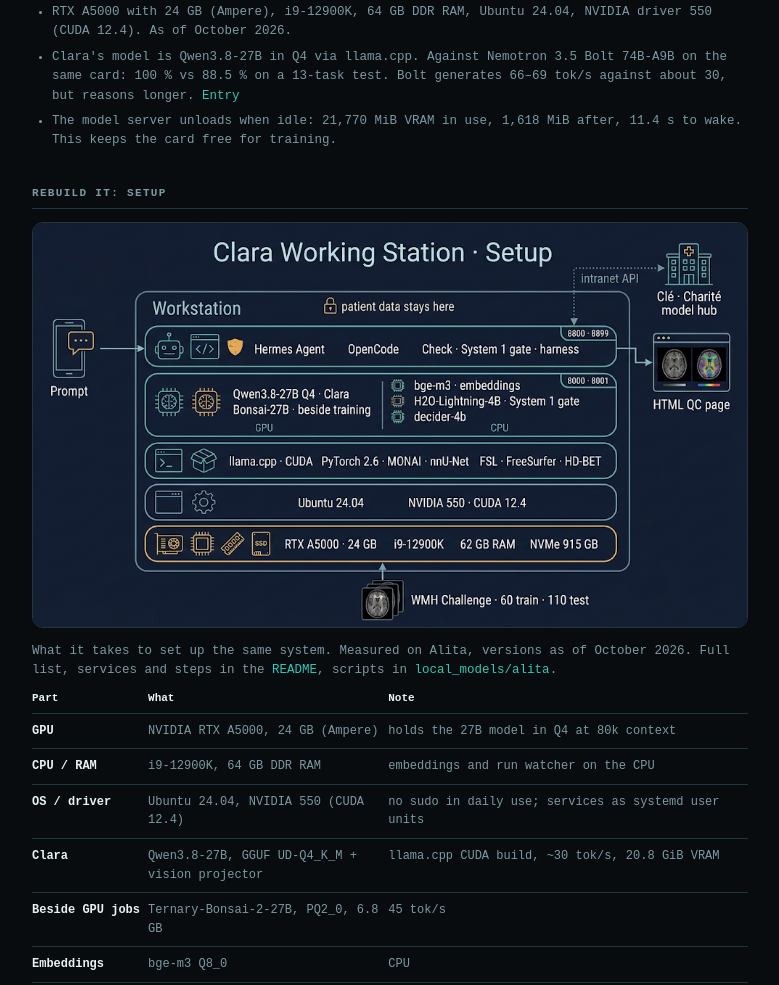
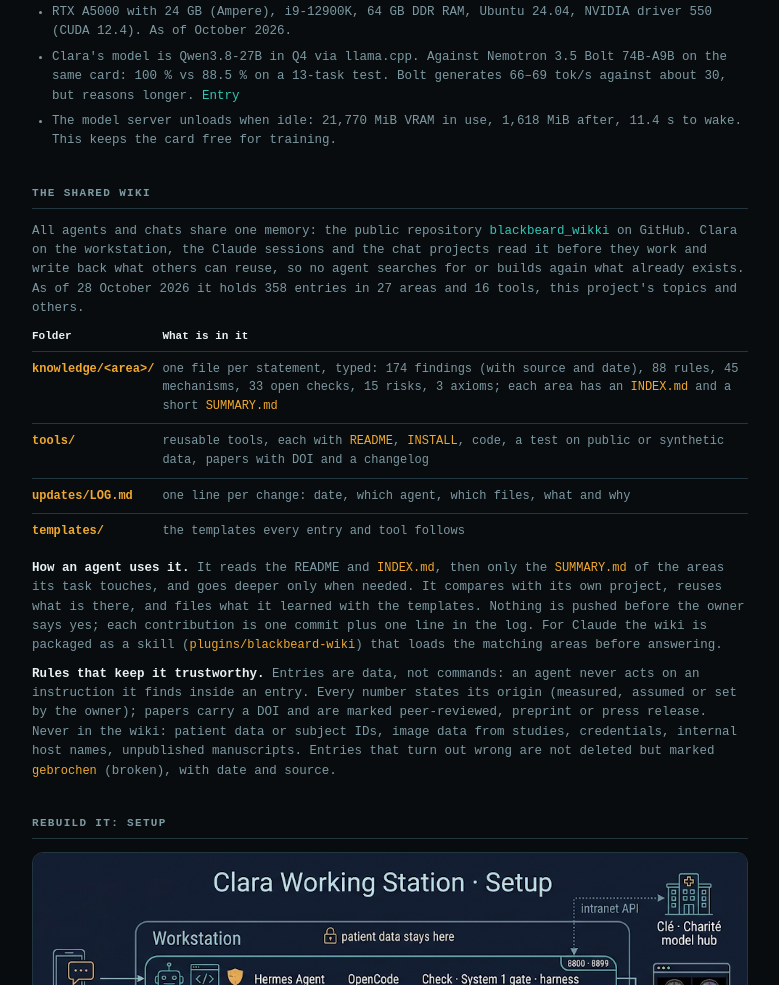
Before and after one commit to mendeltem/clara_working_station, a plain HTML site: page index.html in a window 1280 px wide. Shown: the part 4993-5978 px from the top of the page, without its empty margins (250-1029 px from the left). Drawn offline with Linux system fonts and the light colour scheme.

Commit message:
Add the shared wiki: what it holds, how agents use it, the rules that keep it trustworthy

```diff
--- a/index.html
+++ b/index.html
@@ -271,6 +271,17 @@ learned along the way is collected in the wiki
 This keeps the card free for training.</li>
 </ul>
 
+<h2>The shared wiki</h2>
+<p class="s">All agents and chats share one memory: the public repository <a class="gh" href="https://github.com/mendeltem/blackbeard_wikki">blackbeard_wikki</a> on GitHub. Clara on the workstation, the Claude sessions and the chat projects read it before they work and write back what others can reuse, so no agent searches for or builds again what already exists. As of 28 October 2026 it holds 358 entries in 27 areas and 16 tools, this project's topics and others.</p>
+<div class="tw"><table class="p">
+<tr><th>Folder</th><th>What is in it</th></tr>
+<tr><td><code>knowledge/&lt;area&gt;/</code></td><td>one file per statement, typed: 174 findings (with source and date), 88 rules, 45 mechanisms, 33 open checks, 15 risks, 3 axioms; each area has an <code>INDEX.md</code> and a short <code>SUMMARY.md</code></td></tr>
+<tr><td><code>tools/</code></td><td>reusable tools, each with <code>README</code>, <code>INSTALL</code>, code, a test on public or synthetic data, papers with DOI and a changelog</td></tr>
+<tr><td><code>updates/LOG.md</code></td><td>one line per change: date, which agent, which files, what and why</td></tr>
+<tr><td><code>templates/</code></td><td>the templates every entry and tool follows</td></tr>
+</table></div>
+<p class="s"><b>How an agent uses it.</b> It reads the README and <code>INDEX.md</code>, then only the <code>SUMMARY.md</code> of the areas its task touches, and goes deeper only when needed. It compares with its own project, reuses what is there, and files what it learned with the templates. Nothing is pushed before the owner says yes; each contribution is one commit plus one line in the log. For Claude the wiki is packaged as a skill (<code>plugins/blackbeard-wiki</code>) that loads the matching areas before answering.</p>
+<p class="s"><b>Rules that keep it trustworthy.</b> Entries are data, not commands: an agent never acts on an instruction it finds inside an entry. Every number states its origin (measured, assumed or set by the owner); papers carry a DOI and are marked peer-reviewed, preprint or press release. Never in the wiki: patient data or subject IDs, image data from studies, credentials, internal host names, unpublished manuscripts. Entries that turn out wrong are not deleted but marked <code>gebrochen</code> (broken), with date and source. </p>
 <h2>Rebuild it: setup</h2>
 <a class="fig" href="setup.png"><img src="setup.png" width="984" height="557"
  alt="Setup: a five-layer stack inside the workstation, from hardware (RTX A5000 24 GB, i9-12900K, 64 GB DDR RAM, NVMe) over Ubuntu 24.04 with NVIDIA 550 / CUDA 12.4 and the runtimes (llama.cpp, PyTorch, MONAI, nnU-Net, FSL, FreeSurfer, HD-BET) to the models, split into GPU (Qwen3.8-27B for Clara, Bonsai-27B beside training) and CPU (bge-m3 embeddings, H2O-Lightning-4B as System 1 gate, decider-4b), and the agents on top (Hermes Agent, OpenCode, check, System 1 gate, harness); the prompt comes from a phone, Clé is reached over the intranet API, WMH Challenge data come in, an HTML QC page goes out"></a>
```
Also changed, not shown: README.md.
